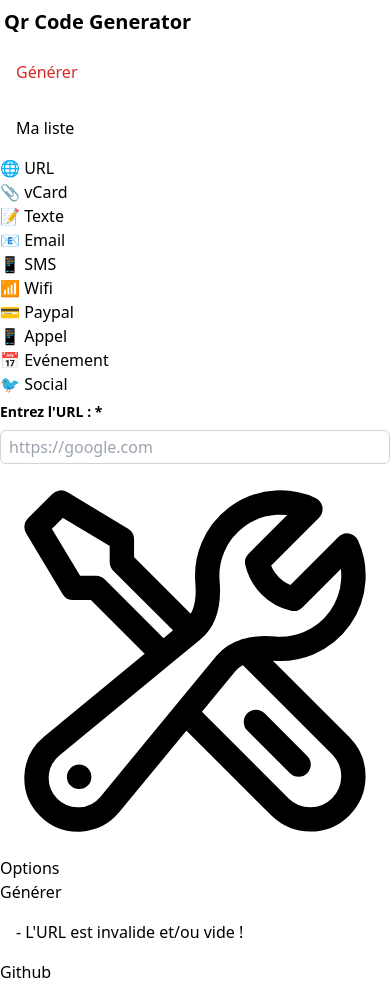
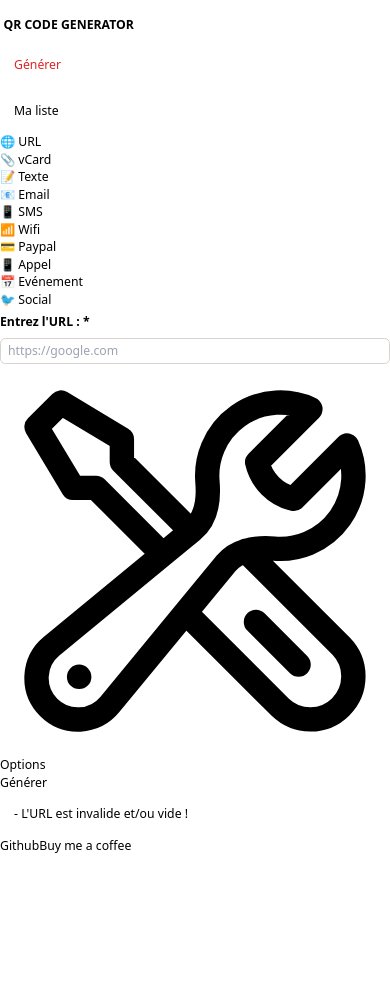
Before and after one commit to math-dev-24/qrcode-generator-vue, a Vue app: page / in a window 390 px wide. After the commit the page ends 854 px from the top, so only its background shows below. Built offline with nearby package versions, Linux system fonts and the light colour scheme.

Commit message:
update: design

```diff
--- a/src/assets/main.css
+++ b/src/assets/main.css
@@ -2,8 +2,13 @@
 @tailwind components;
 @tailwind utilities;
 
+
+* {
+    @apply text-sm md:text-base;
+}
+
 h1{
-    @apply text-xl font-bold px-1 py-2;
+    @apply text-2xl font-bold px-1 py-2;
 }
 
 ul{
@@ -34,3 +39,10 @@ input[type="color"]{
         @apply text-xs text-stone-500 italic m-0;
     }
 }
+
+.img-qr{
+    @apply m-auto;
+}
+.btn-download{
+    @apply text-center w-full p-1 mx-auto mt-4 rounded bg-stone-50 hover:bg-stone-100 hover:outline-2 hover:outline outline-stone-400 transition-all duration-150 text-sm;
+}
--- a/src/components/QRCODE.vue
+++ b/src/components/QRCODE.vue
@@ -13,7 +13,9 @@
       :cornersDotOptions="getOptionsWithType(qr.conersDotsOptions)"
       :backgroundOptions="getBackgroundOptions(qr.backgroundOptions.gradient)"
       :download="true"
-      downloadButton="my-button"
+      myclass="img-qr"
+      imgclass="img-qr"
+      downloadButton="btn-download"
       :downloadOptions="{ name: 'qrcode', extension: 'png' }"
     />
   </div>
@@ -67,7 +69,4 @@ const getBackgroundOptions = (qr: OptionsGradient) => {
   }
   return tmp
 }
-
-
-
 </script>
--- a/src/components/Template/Footer.vue
+++ b/src/components/Template/Footer.vue
@@ -1,5 +1,13 @@
 <template>
-  <footer class="p-6 bg-slate-100">
+  <footer class="p-6 flex gap-4">
     <a href="https://github.com/math-dev-24/qrcode-generator-vue" target="_blank">Github</a>
+    <a href="https://buymeacoffee.com/mathieub" target="_blank">Buy me a coffee</a>
   </footer>
 </template>
+
+<style scoped>
+a {
+  @apply hover:underline;
+}
+
+</style>
--- a/src/components/Template/Header.vue
+++ b/src/components/Template/Header.vue
@@ -1,6 +1,6 @@
 <template>
-  <header class="flex py-4 px-2 justify-between">
-    <h1 class="flex-1 text-lg md:text-xl"><router-link to="/">Qr Code Generator</router-link></h1>
+  <header class="flex py-1 md:py-2 px-2 sm:px-8 md:px-14 lg:px-16 justify-between">
+    <h1 class="flex-1 text-lg md:text-xl"><router-link to="/">QR CODE GENERATOR</router-link></h1>
     <ul class="flex text-lg md:text-xl">
       <li><router-link to="/">Générer</router-link></li>
       <li><router-link to="/list">Ma liste</router-link></li>
--- a/src/components/form/Appel.vue
+++ b/src/components/form/Appel.vue
@@ -1,5 +1,5 @@
 <template>
-  <section class="grid grid-cols-2 gap-4">
+  <section class="grid grid-cols-1 md:grid-cols-2 gap-1 md:gap-4">
     <div class="form_group">
       <label for="">Country Code : <span class="text-red-600">*</span></label>
       <span class="info">_</span>
--- a/src/components/form/Option.vue
+++ b/src/components/form/Option.vue
@@ -47,6 +47,12 @@
         <select class="m-1 p-1" v-model="qrStore.currentQr.conersDotsOptions.type">
           <option v-for="i in QrConstConersDots" :value="i" :key="i">{{i}}</option>
         </select>
+        <SelectModeColor
+          v-model:mode="qrStore.currentQr.conersDotsOptions.gradient.mode"
+          v-model:color1="qrStore.currentQr.conersDotsOptions.gradient.color1"
+          v-model:color2="qrStore.currentQr.conersDotsOptions.gradient.color2"
+          v-model:rotate="qrStore.currentQr.conersDotsOptions.gradient.rotation"
+        />
       </div>
       <div class="form_group col-span-2">
         <label for="background">Couleur de fond :</label>
--- a/src/views/HomeView.vue
+++ b/src/views/HomeView.vue
@@ -1,12 +1,12 @@
 <template>
-  <div class="grid grid-cols-1 md:grid-cols-12 gap-2">
-    <section class="container mx-auto border my-6 p-6 rounded-l drop-shadow hover:drop-shadow bg-white col-span-8">
-      <div class="grid md:grid-cols-6 gap-4">
+  <div class="grid grid-cols-1 md:grid-cols-12 md:gap-2">
+    <section class="container mx-auto border my-2 p-2 md:my-6 md:p-6 rounded-l drop-shadow hover:drop-shadow bg-white col-span-8">
+      <div class="grid md:grid-cols-6 gap-0.5 md:gap-2">
         <div
           v-for="mode in MODE"
           :key="mode.name"
           :class="qrStore.currentQr.type === mode.name ? 'bg-stone-700 text-white' : 'hover:bg-stone-200 bg-stone-50 hover:outline-2 hover:outline outline-stone-400'"
-          class="text-sm md:text-base rounded border cursor-pointer p-2 transition-all duration-150 text-center font-semibold"
+          class="text-xs md:text-base rounded border cursor-pointer p-0.5 md:p-2 transition-all duration-150 text-center font-semibold"
           @click="setType(mode.name)"
         >
           {{ mode.emoji }} {{ mode.label }}
--- a/src/views/ListQrView.vue
+++ b/src/views/ListQrView.vue
@@ -4,7 +4,7 @@
     <div class="grid md:grid-cols-3 gap-4" v-if="useQrStore().list.length > 0">
       <QRCard  v-for="qr in useQrStore().list" :key="qr.id" :qr="qr" />
     </div>
-    <div v-else class="text-center font-bold border p-16 my-6 bg-stone-200 rounded flex flex-col items-center justify-center hover:drop-shadow-lg transition-all duration-300">
+    <div v-else class="text-center font-bold border p-16 my-6 bg-stone-200 rounded flex flex-col items-center justify-center hover:drop-shadow transition-all duration-300">
       <span class="text-2xl">Aucun QR Code créé</span>
       <router-link to="/" class="text-stone-500 hover:text-black text-xl mt-4 flex items-center justify-center gap-1">
         <PlusCircleIcon class="size-6" />
```
